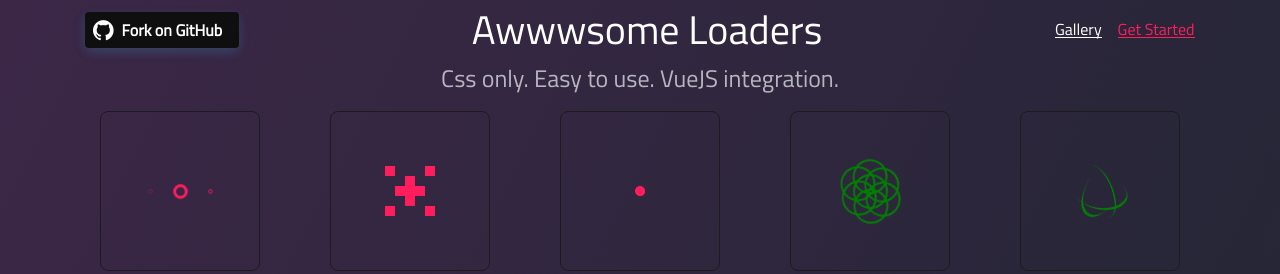
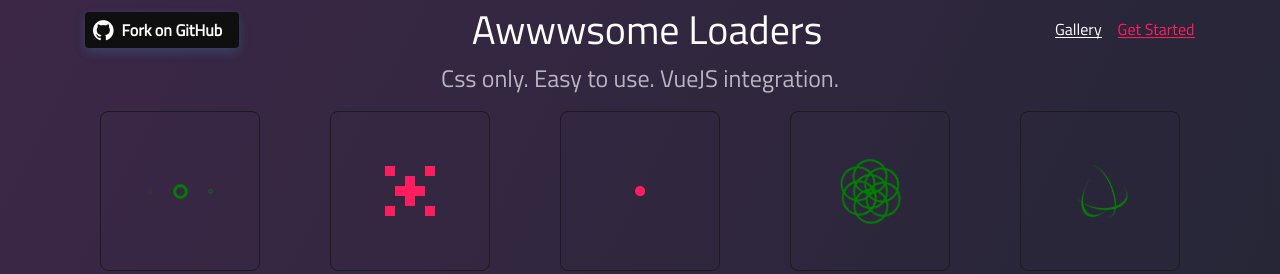
Before and after one commit to epicmaxco/epic-spinners-landing, a Vue app: page /#/ in a window 1280 px wide. Shown: the top 274 px of the page. Built offline with nearby package versions, Linux system fonts and the light colour scheme.

Commit message:
feat(hollow dots spinner): styles binding

```diff
--- a/src/components/spinners/HollowDotsSpinner.vue
+++ b/src/components/spinners/HollowDotsSpinner.vue
@@ -27,19 +27,17 @@
       }
     },
 
-    data () {
-      return {
-        dotStyle: {
+    computed: {
+      dotStyle () {
+        return {
           animationDuration: `${this.animationDuration}ms`,
           width: `${this.dotSize}px`,
           height: `${this.dotSize}px`,
           borderSize: `${this.dotSize / 5}px`,
           borderColor: this.color
         }
-      }
-    },
+      },
 
-    computed: {
       dotsStyles () {
         const dotsStyles = []
         const delayModifier = 0.3
```
